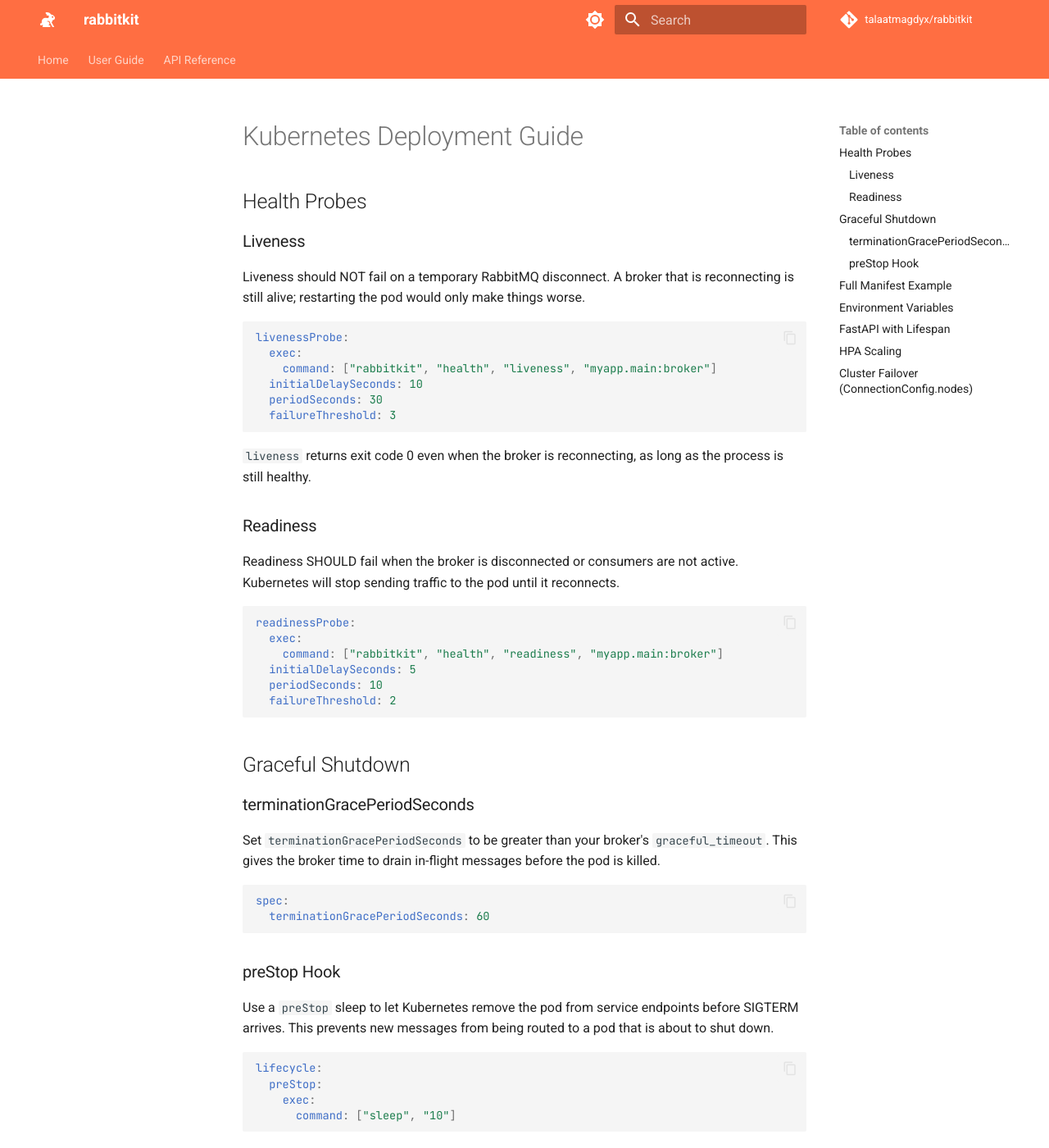
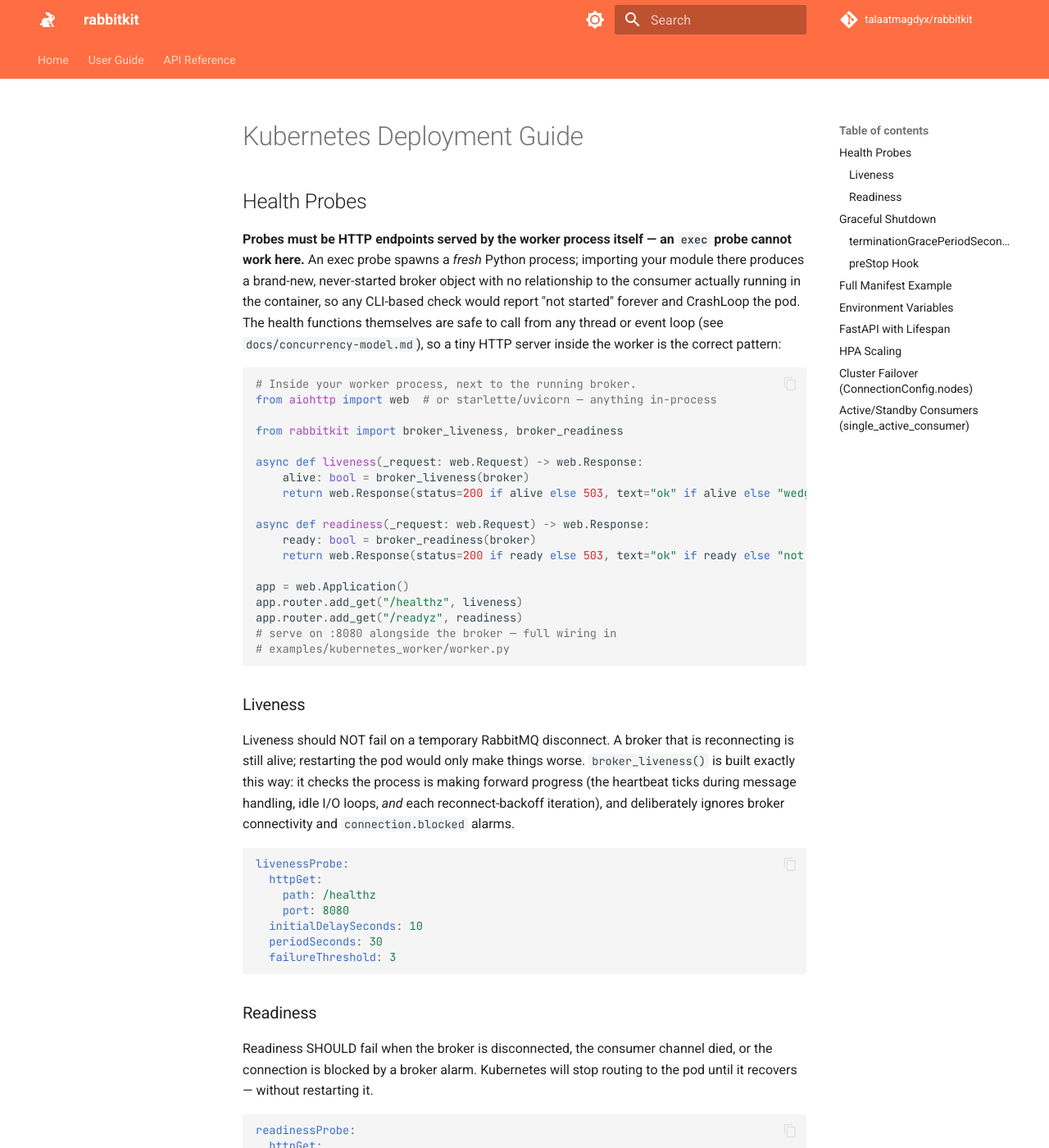
Before and after one commit to talaatmagdyx/rabbitkit, an MkDocs documentation site: the page built from docs/kubernetes.md, in a window 1280 px wide and 1400 px high. Shown: the whole window at 82% size. Built offline with MkDocs 1.6.1 and Material for MkDocs 9.7.7, drawn with Linux system fonts in a browser that asks for light colours; comment, search, counter and statistics services are not loaded; some of the changed text lies outside the part shown.

Commit message:
fix(config,docs): prefetch validation; k8s probes and retry docs match reality
RabbitMQ-architect review, final batch:

- ConsumerConfig.prefetch_count and WorkerConfig.prefetch_per_worker now
  reject values < 1 at construction — 0 meant AMQP UNLIMITED prefetch
  (whole backlog buffered in process memory → OOM crash loop), never what
  anyone intended by "0". graceful_timeout must be > 0.
- docs/kubernetes.md: probes rewritten to in-process HTTP endpoints
  wrapping broker_liveness/broker_readiness (snippet executed against the
  real API to verify shapes). The old exec probes invoked CLI subcommands
  that never existed, and an exec probe structurally cannot see the
  running broker (fresh process = never-started broker object) — anyone
  deploying from the old guide got CrashLoopBackOff within ~90s. Also:
  graceful_timeout (not stop_timeout) documented as the drain budget,
  per-queue prefetch sizing math for HPA, and an active/standby
  single_active_consumer section.
- docs/retry-and-dlq.md corrected to the shipped topology: there is no
  retry exchange — delay queues are {queue}.retry.{attempt} dead-lettering
  via the DEFAULT exchange routed by queue name (binding-pattern-proof);
  header is x-rabbitkit-retry-count; strict_delays=True raises rather
  than reusing the last delay; CLI replay preserves the retry counter
  unless --reset-retry-count and CONTINUES past individual failures.
- docs/rabbitmq-retry-architecture.md §0 rewritten: retry= auto-wires the
  middleware (the old text instructed the manual wiring that created the
  now-closed loss path), failed/unverified publishes nack, and AUTO
  dead-letters exhausted retries (terminal marker).
- WorkerConfig.stop_timeout docstring now says what it is: a fallback for
  directly-driven pools, not the broker.stop() budget.
- docs/concurrency-model.md: unbounded single-worker confirm-wait note.
- single_active_consumer comment corrected (not quorum-specific).

Full suite green: 3,020 unit+security+property, mkdocs --strict, and 48
real-broker integration tests.

````diff
--- a/docs/kubernetes.md
+++ b/docs/kubernetes.md
@@ -2,29 +2,66 @@
 
 ## Health Probes
 
+**Probes must be HTTP endpoints served by the worker process itself — an
+`exec` probe cannot work here.** An exec probe spawns a *fresh* Python
+process; importing your module there produces a brand-new, never-started
+broker object with no relationship to the consumer actually running in the
+container, so any CLI-based check would report "not started" forever and
+CrashLoop the pod. The health functions themselves are safe to call from
+any thread or event loop (see `docs/concurrency-model.md`), so a tiny HTTP
+server inside the worker is the correct pattern:
+
+```python
+# Inside your worker process, next to the running broker.
+from aiohttp import web  # or starlette/uvicorn — anything in-process
+
+from rabbitkit import broker_liveness, broker_readiness
+
+async def liveness(_request: web.Request) -> web.Response:
+    alive: bool = broker_liveness(broker)
+    return web.Response(status=200 if alive else 503, text="ok" if alive else "wedged")
+
+async def readiness(_request: web.Request) -> web.Response:
+    ready: bool = broker_readiness(broker)
+    return web.Response(status=200 if ready else 503, text="ok" if ready else "not ready")
+
+app = web.Application()
+app.router.add_get("/healthz", liveness)
+app.router.add_get("/readyz", readiness)
+# serve on :8080 alongside the broker — full wiring in
+# examples/kubernetes_worker/worker.py
+```
+
 ### Liveness
 
-Liveness should NOT fail on a temporary RabbitMQ disconnect. A broker that is reconnecting is still alive; restarting the pod would only make things worse.
+Liveness should NOT fail on a temporary RabbitMQ disconnect. A broker that
+is reconnecting is still alive; restarting the pod would only make things
+worse. `broker_liveness()` is built exactly this way: it checks the process
+is making forward progress (the heartbeat ticks during message handling,
+idle I/O loops, *and* each reconnect-backoff iteration), and deliberately
+ignores broker connectivity and `connection.blocked` alarms.
 
 ```yaml
 livenessProbe:
-  exec:
-    command: ["rabbitkit", "health", "liveness", "myapp.main:broker"]
+  httpGet:
+    path: /healthz
+    port: 8080
   initialDelaySeconds: 10
   periodSeconds: 30
   failureThreshold: 3
 ```
 
-`liveness` returns exit code 0 even when the broker is reconnecting, as long as the process is still healthy.
-
 ### Readiness
 
-Readiness SHOULD fail when the broker is disconnected or consumers are not active. Kubernetes will stop sending traffic to the pod until it reconnects.
+Readiness SHOULD fail when the broker is disconnected, the consumer channel
+died, or the connection is blocked by a broker alarm. Kubernetes will stop
+routing to the pod until it recovers — without restarting it.
 
 ```yaml
 readinessProbe:
-  exec:
-    command: ["rabbitkit", "health", "readiness", "myapp.main:broker"]
+  httpGet:
+    path: /readyz
+    port: 8080
   initialDelaySeconds: 5
   periodSeconds: 10
   failureThreshold: 2
@@ -34,7 +71,12 @@ readinessProbe:
 
 ### terminationGracePeriodSeconds
 
-Set `terminationGracePeriodSeconds` to be greater than your broker's `graceful_timeout`. This gives the broker time to drain in-flight messages before the pod is killed.
+Set `terminationGracePeriodSeconds` to be greater than
+`ConsumerConfig.graceful_timeout` **plus** your `preStop` sleep. The drain
+budget on `broker.stop()` is `graceful_timeout` — that is the knob to size
+to your slowest handler (`WorkerConfig.stop_timeout` is only a fallback for
+directly-driven worker pools and has no effect on the standard shutdown
+path).
 
 ```yaml
 spec:
@@ -73,22 +115,27 @@ spec:
       containers:
         - name: worker
           image: myapp:latest
-          command: ["rabbitkit", "run", "myapp.main:broker"]
+          command: ["python", "-m", "myapp.worker"]  # serves /healthz + /readyz on :8080
           env:
             - name: RABBITMQ_URL
               valueFrom:
                 secretKeyRef:
                   name: rabbitmq-credentials
                   key: url
+          ports:
+            - name: health
+              containerPort: 8080
           livenessProbe:
-            exec:
-              command: ["rabbitkit", "health", "liveness", "myapp.main:broker"]
+            httpGet:
+              path: /healthz
+              port: health
             initialDelaySeconds: 10
             periodSeconds: 30
             failureThreshold: 3
           readinessProbe:
-            exec:
-              command: ["rabbitkit", "health", "readiness", "myapp.main:broker"]
+            httpGet:
+              path: /readyz
+              port: health
             initialDelaySeconds: 5
             periodSeconds: 10
             failureThreshold: 2
@@ -131,7 +178,7 @@ When Kubernetes sends SIGTERM, FastAPI triggers the lifespan teardown, which cal
 When scaling horizontally, ensure that:
 
 - Each pod consumes from the same queue (RabbitMQ distributes messages across consumers).
-- `prefetch_count` is set appropriately for your workload — too high can cause uneven distribution during scale-down.
+- `prefetch_count` is set appropriately for your workload — too high can cause uneven distribution during scale-down. Note the limit is **per queue** (each queue gets its own consumer channel), and `WorkerConfig.prefetch_per_worker` multiplies by `worker_count` per queue — a 4-worker consumer on 5 queues with `prefetch_per_worker=8` can hold up to `4 x 8 x 5 = 160` unacked messages in memory at once.
 - The DLQ capacity is monitored so that message loss is detected before scaling events hide it.
 
 **CPU-based HPA is the wrong signal for a queue consumer.** A consumer with
@@ -203,3 +250,14 @@ For a queue-level HA guarantee independent of connection failover, use
 **quorum queues** (`RabbitQueue(queue_type=QueueType.QUORUM)`) so messages are
 replicated across nodes — see the retry docs for the `x-delivery-limit`
 crash-loop backstop.
+
+## Active/Standby Consumers (`single_active_consumer`)
+
+For strictly-ordered processing where only ONE pod may consume at a time,
+declare the queue with `RabbitQueue(single_active_consumer=True)` (classic
+RabbitMQ 3.8+ and quorum queues alike) and run multiple replicas: every pod
+subscribes, the broker delivers to exactly one, and fails over to a standby
+automatically when the active consumer's channel dies — no leader-election
+sidecar needed. Readiness will report ready on the standbys too (they ARE
+connected and subscribed); that is correct — they're warm spares, not
+broken pods.
````
Also changed, not shown: CHANGELOG.md (+52 -0 lines), docs/concurrency-model.md (+12 -0 lines), docs/rabbitmq-retry-architecture.md (+40 -7 lines), docs/retry-and-dlq.md (+46 -23 lines), 3 other files.
